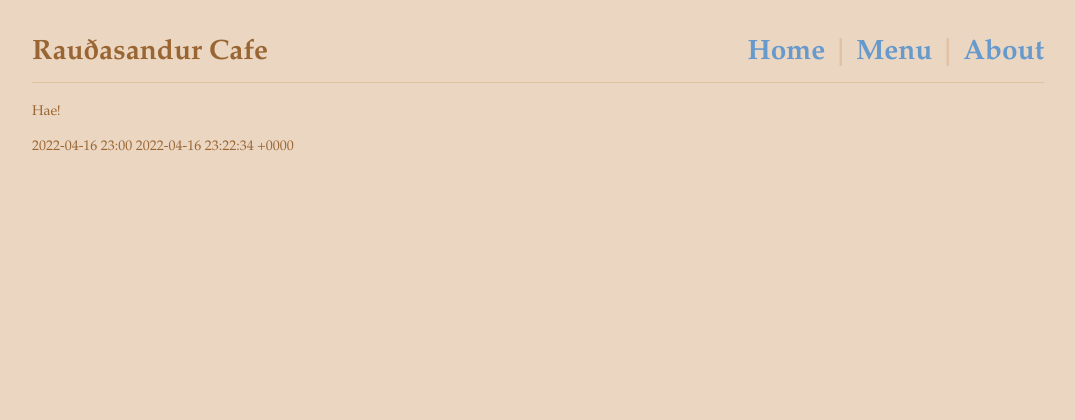
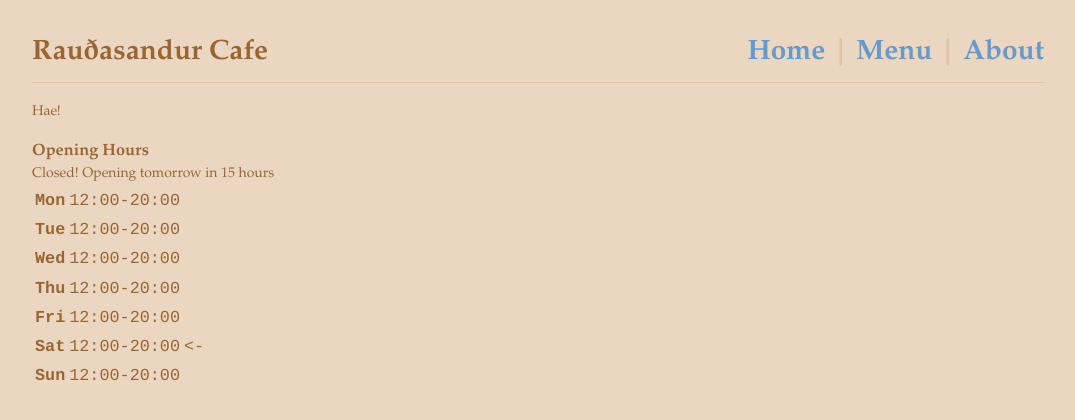
Before and after one commit to raudasandur/raudasandur.github.io, a Jekyll site: the page built from index.html, in a window 1280 px wide. Shown: the top 420 px of the page, without its empty margins (102-1177 px from the left). Built offline with Jekyll 4.4.1, drawn with Linux system fonts in a browser that asks for light colours; nearby versions of some CDN libraries; library files that are not in the unit come from our copies.

Commit message:
Add timetable

```diff
--- a/_config.yml
+++ b/_config.yml
@@ -4,6 +4,22 @@ contact:
   email: contact@raudasandur.is
   address: Lambavatnsvegur, Westfjords
   map: https://osm.org/go/efmp~0sMl-
+
+times:
+  - open: "12:00"
+    close: "20:00"
+  - open: "12:00"
+    close: "20:00"
+  - open: "12:00"
+    close: "20:00"
+  - open: "12:00"
+    close: "20:00"
+  - open: "12:00"
+    close: "20:00"
+  - open: "12:00"
+    close: "20:00"
+  - open: "12:00"
+    close: "20:00"
 
 # Pastel
 # colors:
--- a/assets/css/public.css
+++ b/assets/css/public.css
@@ -31,6 +31,12 @@ h2 {
   padding-bottom: 0.3em;
   font-size: 1.5em;
   border-bottom: 1px solid {{ site.colors.secondary }};
+}
+
+table.timetable {
+  font-family: "Courier", monospace;
+  font-size: 1.2em;
+  text-align: right;
 }
 
 .big {
--- /dev/null
+++ b/index.html
@@ -0,0 +1,46 @@
+---
+title: Home
+permalink: /
+layout: public
+---
+
+Hae!<br>
+
+{% assign unix = site.time | date: '%s' %}
+{% assign time = unix | plus: 0 | date: '%H:%M' %}
+{% assign date = unix | date: "%Y-%m-%d" %}
+
+{% assign dotw = unix | date: '%w' | minus: 1 | modulo: 7 %}
+{% assign dotm = unix | date: '%d' %}
+{% assign motw = dotm | minus: dotw %}
+
+{% assign minutes = time | date: '%M' %}
+{% if minutes > "45" %}
+  {% assign time = unix | plus: 3600 | date: '%H:%M' %}
+{% endif %}
+<h3 style="margin-bottom: 0px;">Opening Hours</h3>
+
+{% assign today_times = site.times[dotw] %}
+{% if time < today_times.open %}
+  {% assign wait = today_times.open | minus: time %}
+    Closed! Opening in {{ wait }} hour{% if wait > 1 %}s{% endif %}
+{% elsif time >= today_times.open and time < today_times.close %}
+  {% assign wait = today_times.close | minus: time %}
+  Open! Closing in {{ wait }} hour{% if wait > 1 %}s{% endif %}
+{% elsif time >= today_times.close %}
+  {% assign wait = time | minus: today_times.close | plus: 12 %}
+  Closed! Opening tomorrow in {{ wait }} hour{% if wait > 1 %}s{% endif %}
+{% endif %}
+
+<table class="timetable">
+{% for time in site.times %}
+<tr>
+  {% assign day = forloop.index0 | plus: motw %}
+  {% assign day = unix | date: "%Y-%m-" | append: day %}
+  <td><b>{{ day | date: '%a' }}</b></td><td>{{ time.open }}-{{ time.close }}</td>
+  {% if day == date %}
+  <td><-</td>
+  {% endif %}
+</tr>
+{% endfor %}
+</table>
--- a/index.md
+++ /dev/null
@@ -1,11 +0,0 @@
----
-title: Home
-permalink: /
-layout: public
----
-
-Hae!
-
-{% assign dt = site.time | date: '%Y-%m-%d %H:00' %}
-{{ dt }}
-{{ site.time }}
```
